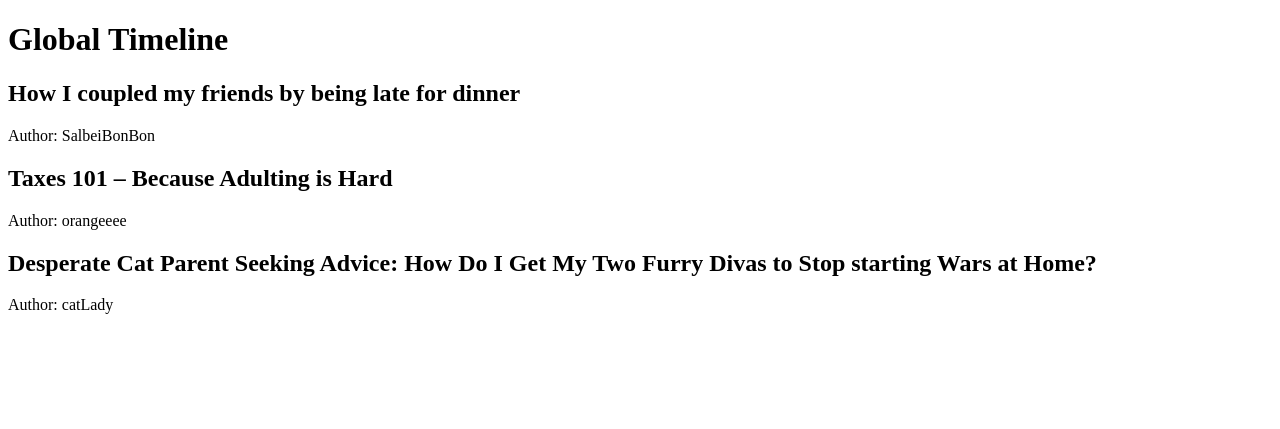
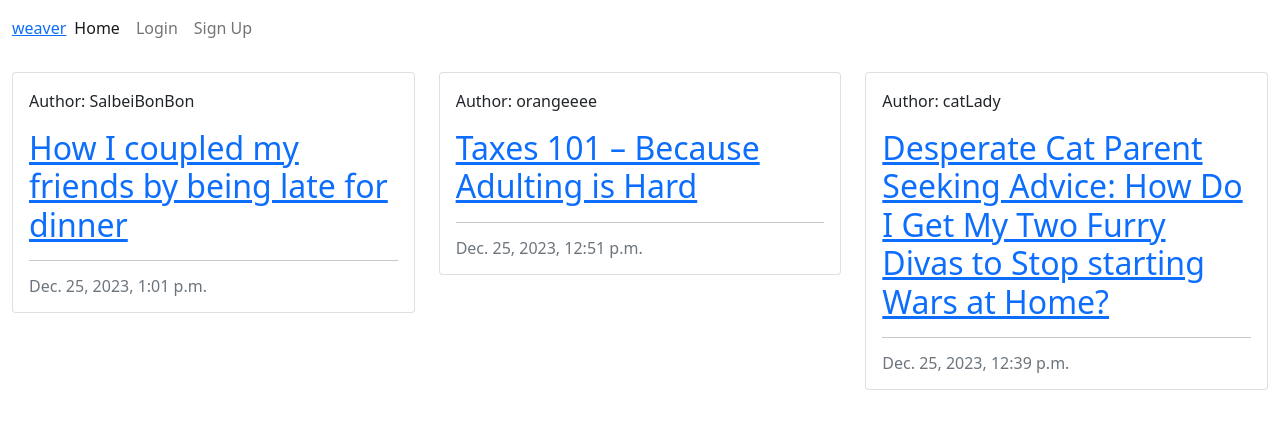
Before and after one commit to DasUnicorn/WordWeave, a Django app: page / in a window 1280 px wide. Shown: the top 429 px of the page. Run offline with Django 4.2, Linux system fonts and the light colour scheme; data comes from the database, SQL or seed files in the repository; both versions use the stored data as it was after the commit; parts of the project's set-up code (start-up, migrations or seed data) failed here and were passed over.

Commit message:
feat: apply styling and navbarlinks to account related pages, #4 #19 #20

```diff
--- a/authentication/urls.py
+++ b/authentication/urls.py
@@ -1 +1,6 @@
-from django.urls import path
+from django.urls import path, include
+
+
+urlpatterns = [
+
+]
--- a/templates/account/login.html
+++ b/templates/account/login.html
@@ -1,4 +1,4 @@
-{% extends "account/base.html" %}
+{% extends "base.html" %}
 
 {% load i18n %}
 {% load account socialaccount %}
--- a/templates/account/logout.html
+++ b/templates/account/logout.html
@@ -1,4 +1,4 @@
-{% extends "account/base.html" %}
+{% extends "base.html" %}
 
 {% load i18n %}
 
--- a/templates/account/signup.html
+++ b/templates/account/signup.html
@@ -1,4 +1,4 @@
-{% extends "account/base.html" %}
+{% extends "base.html" %}
 
 {% load i18n %}
 
--- /dev/null
+++ b/templates/base.html
@@ -0,0 +1,59 @@
+{% load static %}
+{% url 'home' as home_url %}
+<!DOCTYPE html>
+<html class="h-100" lang="en">
+
+<head>
+    <title>Weaver</title>
+    <meta name="viewport" content="width=device-width, initial-scale=1" />
+    <!-- Google Fonts CSS -->
+    <link rel="preconnect" href="https://fonts.googleapis.com">
+    <link rel="preconnect" href="https://fonts.gstatic.com" crossorigin>
+    <link href="https://fonts.googleapis.com/css2?family=Kanit&display=swap" rel="stylesheet">
+    <link href="https://fonts.googleapis.com/css2?family=Roboto:wght@300&display=swap" rel="stylesheet">
+    <!-- Font Awesome CSS -->
+    <link rel="stylesheet" href="https://cdnjs.cloudflare.com/ajax/libs/font-awesome/5.15.3/css/all.min.css">
+    <!-- Bootstrap CSS -->
+    <link href="https://cdn.jsdelivr.net/npm/bootstrap@5.0.1/dist/css/bootstrap.min.css" rel="stylesheet" integrity="sha384-+0n0xVW2eSR5OomGNYDnhzAbDsOXxcvSN1TPprVMTNDbiYZCxYbOOl7+AMvyTG2x" crossorigin="anonymous">
+    <!-- Custom CSS -->
+    <link rel="stylesheet" href="{% static 'css/style.css' %}">
+</head>
+
+<body>
+    <!-- Navigation -->
+    <nav class="navbar navbar-expand-lg navbar-light">
+        <div class="container-fluid">
+            <a href="{% url 'home' %}">weaver</a>
+            <button class="navbar-toggler" type="button" data-bs-toggle="collapse" data-bs-target="#navbarText" aria-controls="navbarText" aria-expanded="false" aria-label="Toggle navigation">
+                <span class="navbar-toggler-icon"></span>
+            </button>
+            <div class="collapse navbar-collapse" id="navbarText">
+                <ul class="navbar-nav me-auto mb-2 mb-lg-0">
+                    <li class="nav-item">
+                        <a class="nav-link {% if request.path == home_url %}active{% endif %}" aria-current="page" href="{% url 'home' %}">Home</a>
+                    </li>
+                    {% if user.is_authenticated %}
+                    <li>
+                        <a class="nav-link {% if request.path == account_logout %}active{% endif %}" href="{% url 'account_logout' %}">Logout</a>
+                    </li>
+                    {% else %}
+                    <li class="nav-item"><a class="nav-link {% if request.path == account_login %}active{% endif %}" href="{% url 'account_login' %}">Login</a></li>
+                    <li class="nav-item"><a class="nav-link {% if request.path == account_signup %}active{% endif %}" href="{% url 'account_signup' %}">Sign Up</a></li>
+                    {% endif %}
+                </ul>
+            </div>
+        </div>
+    </nav>
+    <main>
+        {% block content %}
+        <!-- Content Goes here -->
+        {% endblock content %}
+    </main>
+    <!-- Footer -->
+    <footer class="footer mt-auto py-3 dark-bg">
+    </footer>
+    <script src="https://cdn.jsdelivr.net/npm/bootstrap@5.0.1/dist/js/bootstrap.bundle.min.js" integrity="sha384-gtEjrD/SeCtmISkJkNUaaKMoLD0//ElJ19smozuHV6z3Iehds+3Ulb9Bn9Plx0x4" crossorigin="anonymous">
+    </script>
+</body>
+
+</html>
--- /dev/null
+++ b/weave_manager/templates/index.html
@@ -0,0 +1,52 @@
+{% extends "base.html" %}
+
+{% block content %}
+
+<!-- index.html content starts here -->
+<div class="container-fluid">
+    <div class="row">
+
+        <!-- Blog Entries Column -->
+        <div class="col-12 mt-3 left">
+            <div class="row">
+                {% for thread in thread_list %}
+                <div class="col-md-4">
+                    <div class="card mb-4">
+                        <div class="card-body">
+                            <div class="image-container">
+                                <div class="image-flash">
+                                    <p class="author">Author: {{ thread.author }}</p>
+                                </div>
+                            </div>
+                            <a href="#" class="post-link">
+                                <h2 class="card-title">{{ thread.title }}</h2>
+                            </a>
+
+                            <hr />
+                            <p class="card-text text-muted h6">{{ thread.created_on}}
+                            </p>
+                        </div>
+                    </div>
+                </div>
+                {% if forloop.counter|divisibleby:3 %}
+            </div>
+            <div class="row">
+                {% endif %}
+                {% endfor %}
+
+            </div>
+        </div>
+    </div>
+    {% if is_paginated %}
+    <nav aria-label="Page navigation">
+        <ul class="pagination justify-content-center">
+            {% if page_obj.has_next %}
+            <li><a href="?page={{ page_obj.next_page_number }}" class="page-link"> NEXT &raquo;</a></li>
+            {% endif %}
+        </ul>
+    </nav>
+    {% endif %}
+</div>
+
+<!-- index.html content ends here -->
+{% endblock %}
--- a/weave_manager/templates/timeline/timeline.html
+++ /dev/null
@@ -1,20 +0,0 @@
-<!DOCTYPE html>
-<html lang="en">
-
-<head>
-    <meta charset="UTF-8">
-    <meta http-equiv="X-UA-Compatible" content="IE=edge">
-    <meta name="viewport" content="width=device-width, initial-scale=1.0">
-    <title>Timeline</title>
-</head>
-
-<body>
-    <h1>Global Timeline</h1>
-    {% for thread in object_list %}
-    <h2>{{thread.title}}</h2>
-    <p>{{thread.excerpt}}</p>
-    <p>Author: {{thread.author}}</p>
-    {% endfor %}
-</body>
-
-</html>
--- a/weave_manager/views.py
+++ b/weave_manager/views.py
@@ -3,6 +3,9 @@ from django.views import generic
 from .models import Thread
 
 # Create your views here.
+
+
 class GlobalTimeline(generic.ListView):
     queryset = Thread.objects.all()
-    template_name = "timeline/timeline.html"
+    template_name = "index.html"
+    paginate_by = 6
--- a/wordweave/settings.py
+++ b/wordweave/settings.py
@@ -11,9 +11,12 @@ https://docs.djangoproject.com/en/4.2/ref/settings/
 """
 
 from pathlib import Path
+import os
 
 # Build paths inside the project like this: BASE_DIR / 'subdir'.
 BASE_DIR = Path(__file__).resolve().parent.parent
+
+STATICFILES_DIRS = [os.path.join(BASE_DIR, 'static'), ]
 
 
 # Quick-start development settings - unsuitable for production
--- a/wordweave/urls.py
+++ b/wordweave/urls.py
@@ -19,6 +19,7 @@ from django.urls import path, include
 
 urlpatterns = [
     path('accounts/', include('allauth.urls')),
+    path("", include("weave_manager.urls")),
+    path("", include("authentication.urls")),
     path('admin/', admin.site.urls),
-    path("", include("weave_manager.urls"))
 ]
```
Also changed, not shown: db.sqlite3, static/css/style.css (added).
